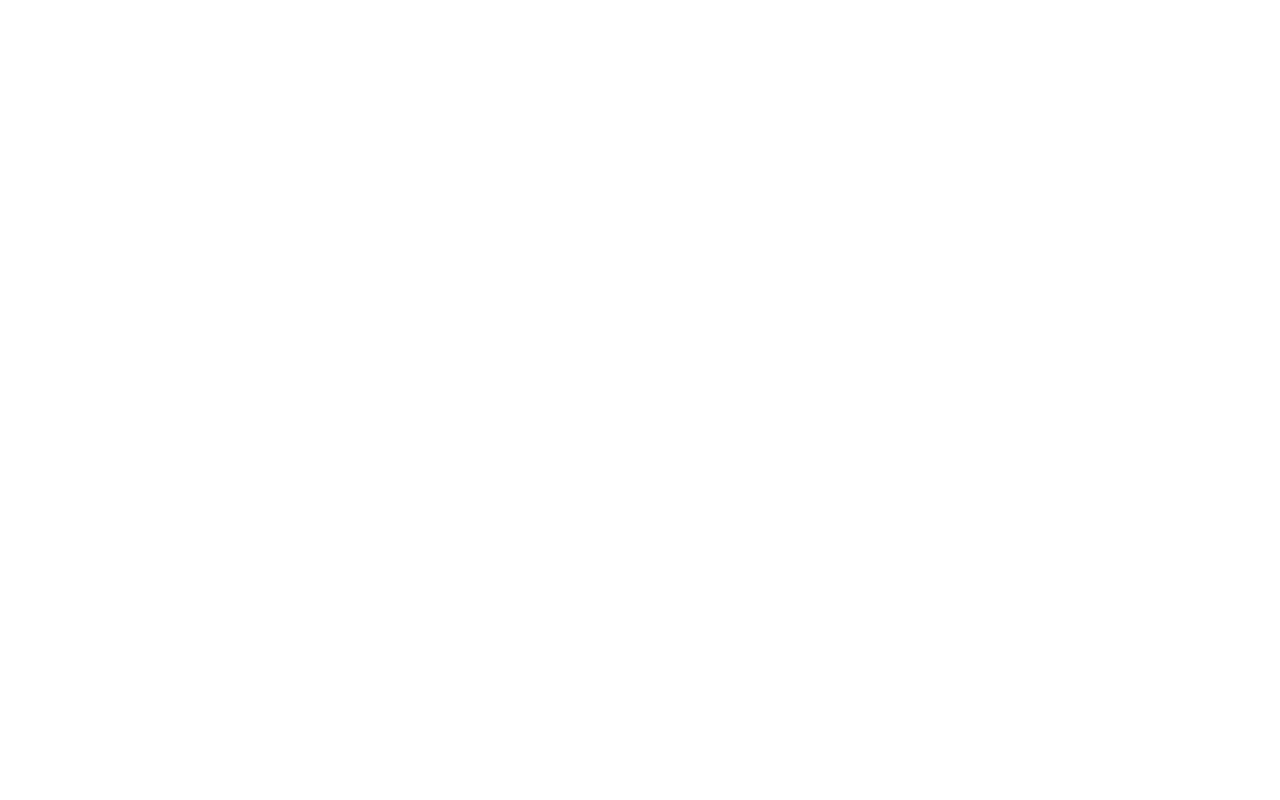
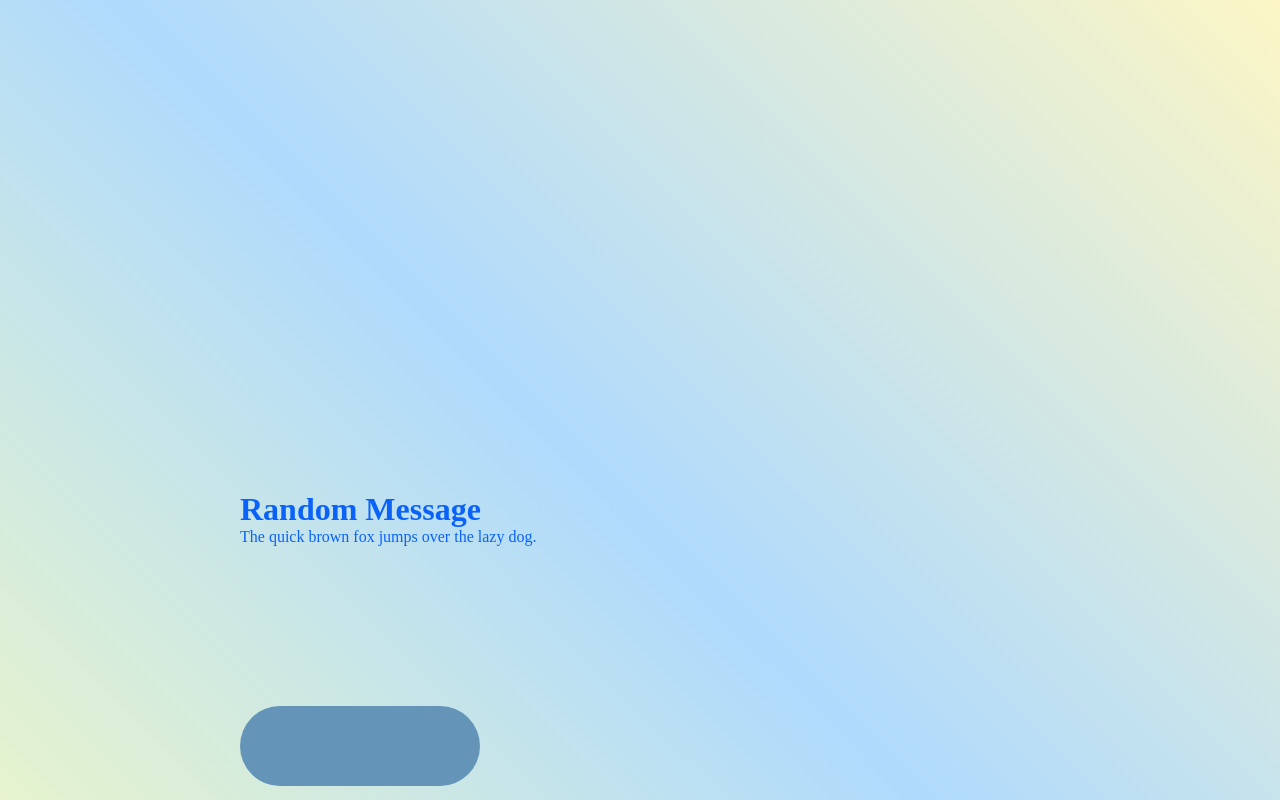
Before and after one commit to gabfranc/cpnt262-activities, a plain HTML site: page DAILIESFeb12/index.html in a window 1280 px wide. Shown: the top 800 px of the page. Drawn offline with Linux system fonts and the light colour scheme.

Commit message:
toggle Switch Mode

```diff
--- a/DAILIESFeb12/index.html
+++ b/DAILIESFeb12/index.html
@@ -0,0 +1,19 @@
+<!DOCTYPE html>
+<html lang="en">
+<head>
+  <meta charset="UTF-8">
+  <meta name="viewport" content="width=device-width, initial-scale=1.0">
+  <link rel="stylesheet" href="/DAILIESFeb12/style.css">
+  <title>Dailies Feb 12</title>
+  <script src="/DAILIESFeb12/script.js"></script>
+</head>
+<body>
+  <div class="message">
+    <h1>Random Message</h1>
+    <p>The quick brown fox jumps over the lazy dog.</p>
+  </div>
+  <div class="btn">
+    <button onclick="toggleSwitch()"></button>
+  </div>
+</body>
+</html>
--- a/DAILIESFeb12/script.js
+++ b/DAILIESFeb12/script.js
@@ -0,0 +1,5 @@
+function toggleSwitch() {
+  const toggleBtn = document.body;
+
+  toggleBtn.classList.toggle("dark_mode");
+}
--- a/DAILIESFeb12/style.css
+++ b/DAILIESFeb12/style.css
@@ -5,6 +5,31 @@
 }
 
 body {
-  padding: 30px;
-  background: linear-gradient(45deg, #c1d6fa, #a8c3f2, #7ca4ea);
+  height: 100vh;
+  background: linear-gradient(45deg, #f5fac1, #afdafd, #fcf6c5);
+  color: #0a62f9;
+  display: flexbox;
+  justify-content: center;
+  align-content: center;
+  margin-left: 30vh;
+  margin-top: 30vh;
 }
+
+.btn button {
+  height: 10vh;
+  width: 30vh;
+  border:none;
+  border-radius: 50vh;
+  margin-top: 20vh;
+  background: #6594b9;
+  cursor:pointer;
+}
+
+
+
+
+
+.dark_mode {
+  background: linear-gradient(45deg, #3643da, #063fb0);
+  color: aliceblue;;
+}
```
